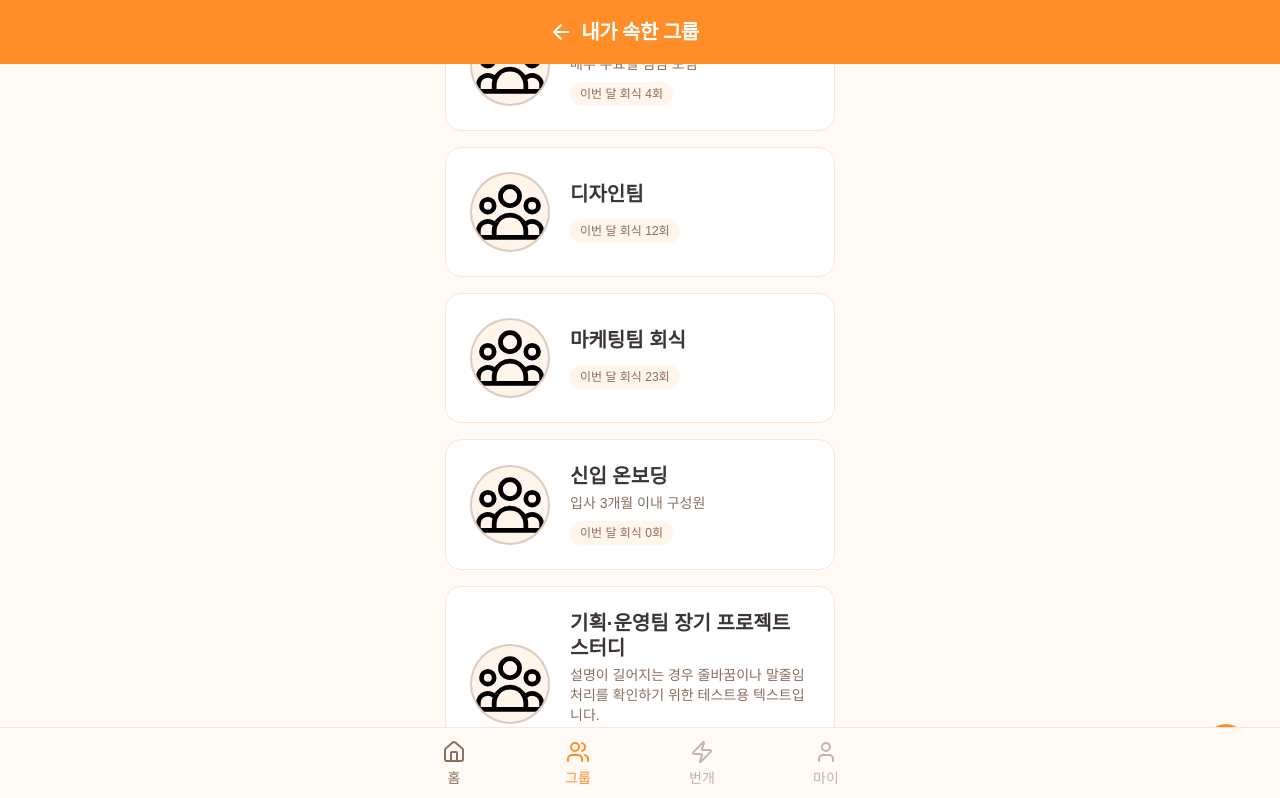
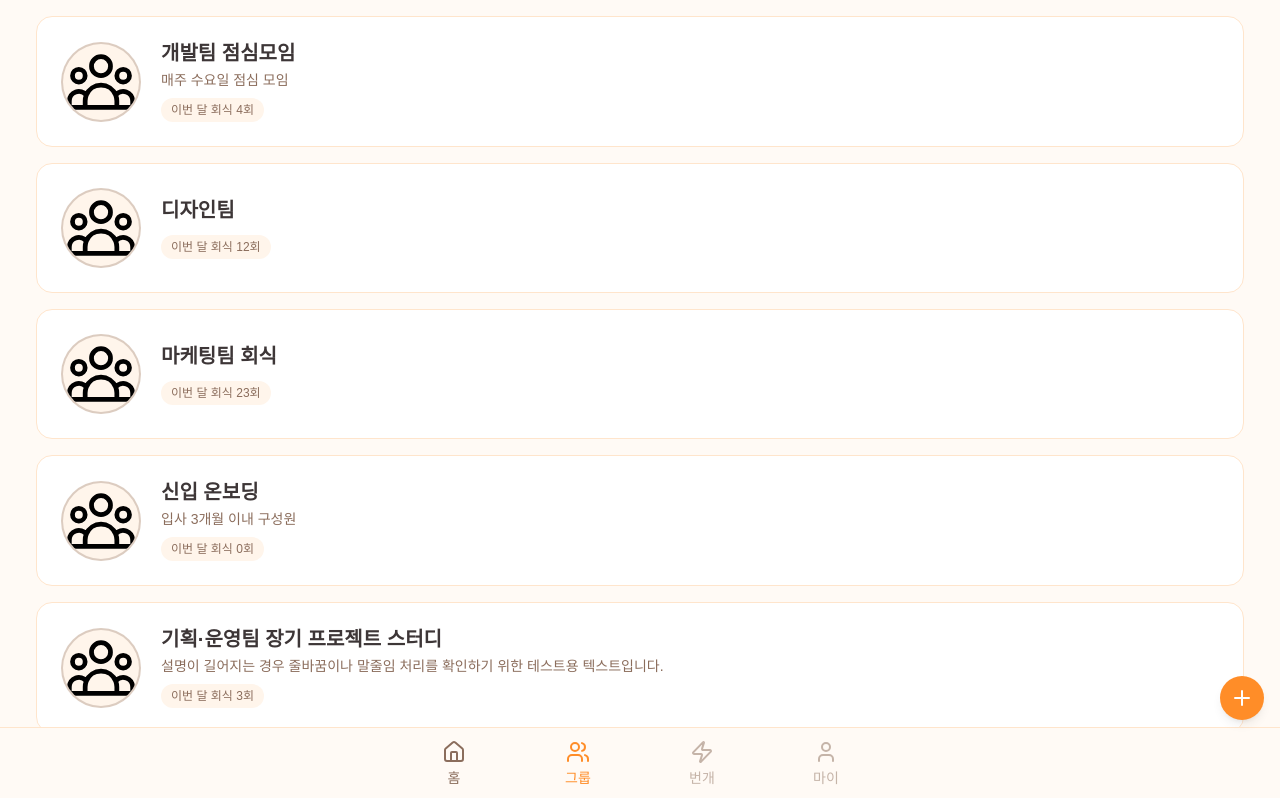
Before and after one commit to tn-als/8-damo-fe, a Next.js app: page /groups in a window 1280 px wide. Shown: the top 798 px of the page. Built offline with nearby package versions, Linux system fonts and the light colour scheme.

Commit message:
🐛 fix: FAB가 BottomNavigationBar에 가려지는 문제 수정

```diff
--- a/src/app/globals.css
+++ b/src/app/globals.css
@@ -5,6 +5,13 @@ html,
 body {
   overflow-y: auto;
   -webkit-overflow-scrolling: touch;
+}
+
+/* sm breakpoint (360px) 이상에서 네비게이션 바 높이 변경 */
+@media (min-width: 360px) {
+  :root {
+    --bottom-nav-height: 4.5rem; /* 72px - sm:h-18 */
+  }
 }
 
 /* 스크롤바 숨기기 */
@@ -18,6 +25,9 @@ body {
 }
 
 :root {
+  /* Layout */
+  --bottom-nav-height: 4rem; /* 64px - h-16 */
+
   --background: #fffaf5;
   --foreground: #3d3637;
   --card: #ffffff;
--- a/src/app/groups/page.tsx
+++ b/src/app/groups/page.tsx
@@ -7,10 +7,11 @@ export default function GroupsPage() {
   const groups = GROUP_SUMMARY_MOCK_LIST;
 
   return (
-    <div className="mx-auto min-h-screen w-full max-w-[430px] bg-background">
-      <MyGroupHeader />
-      <MyGroupList groupSummaryList={groups} />
-      <MyGroupActionsFAB />
-    </div>
+    <>
+        <main className="flex flex-col gap-6 px-4 py-4 sm:pt-4">
+            <MyGroupList groupSummaryList={groups} />
+            <MyGroupActionsFAB />
+        </main>
+    </>
   );
 }
--- a/src/components/groups/my-group-actions-fab.tsx
+++ b/src/components/groups/my-group-actions-fab.tsx
@@ -38,7 +38,10 @@ export function MyGroupActionsFAB({
   };
 
   return (
-    <div className="fixed bottom-5 right-4 flex flex-col items-end gap-2 sm:bottom-6 sm:right-5 sm:gap-3 md:bottom-7 md:right-6 lg:bottom-8 lg:right-8">
+    <div
+      className="fixed right-4 z-[60] flex flex-col items-end gap-2"
+      style={{ bottom: 'calc(var(--bottom-nav-height) + 1rem)' }}
+    >
       <div
         className={cn(
           "flex flex-col items-end gap-2 transition-all duration-200 sm:gap-2.5",
```
Also changed, not shown: 1 other file (tests, documents, lock files or other folders).
